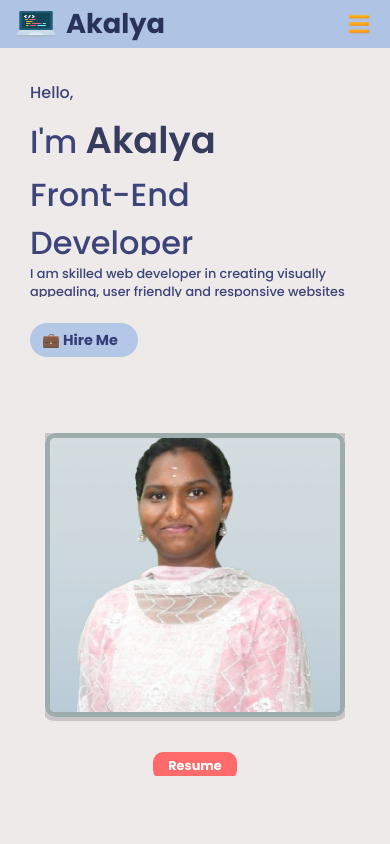
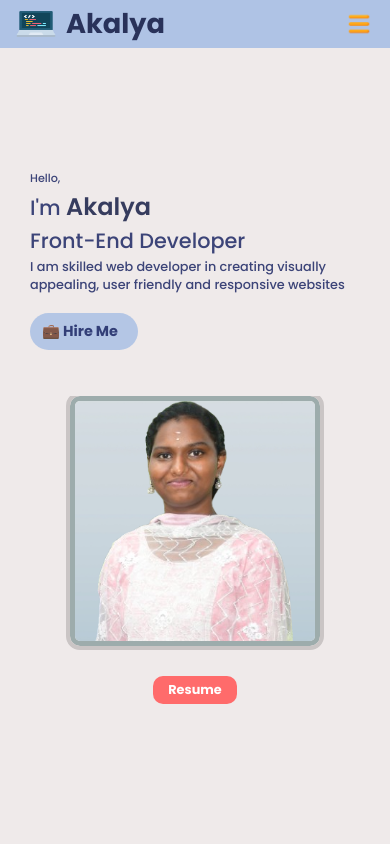
Before and after one commit to Arunthathi1705/porfolio, a React (Create React App) app: page / in a window 390 px wide. Shown: the top 844 px of the page. Built offline with nearby package versions, Linux system fonts and the light colour scheme.

Commit message:
initial commit

```diff
--- a/src/components/Home.js
+++ b/src/components/Home.js
@@ -7,6 +7,7 @@ import resumeImage from "../components/Assets/resume.pdf"
 const Home = () => {
   return (
     <div id="Home" className="home">
+      <div className='homeContainer'>
       <div className="homeContent">
         <span className="hello">Hello,</span>
         <span className="homeText">I'm <span className="homeName">Akalya</span></span>
@@ -20,6 +21,7 @@ const Home = () => {
             <button className="resume">Resume</button> </a>
 </div>
     </div>
+    </div>
   );
 };
 
--- a/src/styles/Home.css
+++ b/src/styles/Home.css
@@ -8,6 +8,7 @@
 
 .homeContent {
     display: flex;
+      max-width: 600px;
     flex-direction: column;
     align-items: start;
     gap: 10px;
@@ -45,10 +46,7 @@
 
 }
 
-.hello,
-.homeText {
-    display: block;
-}
+
 
 .profileImage {
     object-fit: cover;
@@ -114,11 +112,16 @@
         padding: 20px
     }
 
+
     .homeContainer {
         display: flex;
         flex-direction: column;
         width: 100%;
 
+    }
+
+    .homeText{
+        font-size: 1.5rem;
     }
 
 
@@ -142,11 +145,12 @@
 
     .homeContent {
         position: static;
+        gap:10px;
         display: flex;
         flex-direction: column;
         text-align: start;
         align-items: start;
-        margin: 80px 10px;
+        margin: 50px 10px;
     }
 
     .resume {
@@ -162,25 +166,49 @@
 
     .home {
         display: flex;
+        min-height: 100vh;
+        height: auto;
+        overflow: hidden;
         justify-content: center;
         align-items: center;
         flex-direction: column;
-        padding: 20px
+
+    }
+
+    .hello{
+        font-size: 0.7rem;
+
     }
 
     .homeContainer {
         display: flex;
         flex-direction: column;
         width: 100%;
+    }
+
+    .homeName{
+        font-size:1.5rem ;
+        word-break: break-word;
 
     }
+
+    .homeText{
+        font-size: 1.3rem;
+        word-break: break-word;
+        line-height: 1.4;
+
+    }
+
+
+
 
     .profileImage {
         position: static;
         display: flex;
         justify-content: center;
         align-items: center;
-        width: 300px;
+        width: 250px;
+        height:250px;
         border-radius: 10px;
         object-fit: cover;
         border: 5px solid rgb(157, 172, 172);
@@ -201,12 +229,15 @@
         flex-direction: column;
         text-align: start;
         align-items: start;
-        margin: 60px 10px;
+        gap:3px;
+        margin: 30px 10px;
+
     }
 
     .resume {
         position: static;
-        margin-top: 15px;
+        overflow: hidden;
+        margin-top: 10px;
     }
 
 }
```
